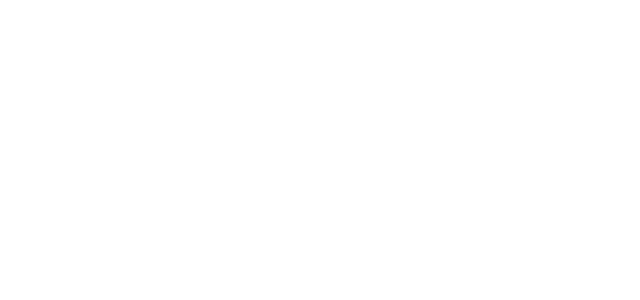
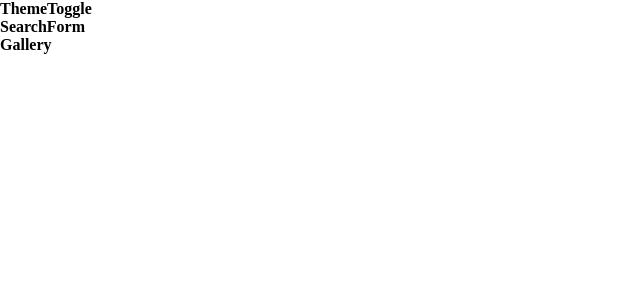
Before and after one commit to Aaliyah1699/Visual-Voyage, a React (Vite) app: page / in a window 1280 px wide. Shown: the top 300 px of the page, without its empty margins (0-640 px from the left). Built offline with nearby package versions, Linux system fonts and the light colour scheme.

Commit message:
setup components

```diff
--- a/src/App.jsx
+++ b/src/App.jsx
@@ -1,9 +1,15 @@
-/* eslint-disable no-unused-vars */
-import { useState } from 'react';
-import reactLogo from './assets/react.svg';
-import viteLogo from '/vite.svg';
-import './App.css';
+import Gallery from './Gallery';
+import SearchForm from './SearchForm';
+import ThemeToggle from './ThemeToggle';
 
-function App() {}
+const App = () => {
+    return (
+        <main>
+            <ThemeToggle />
+            <SearchForm />
+            <Gallery />
+        </main>
+    );
+};
 
 export default App;
--- /dev/null
+++ b/src/Gallery.jsx
@@ -0,0 +1,5 @@
+const Gallery = () => {
+    return <h4>Gallery</h4>;
+};
+
+export default Gallery;
--- /dev/null
+++ b/src/SearchForm.jsx
@@ -0,0 +1,5 @@
+const SearchForm = () => {
+    return <h4>SearchForm</h4>;
+};
+
+export default SearchForm;
--- /dev/null
+++ b/src/ThemeToggle.jsx
@@ -0,0 +1,5 @@
+const ThemeToggle = () => {
+    return <h4>ThemeToggle</h4>;
+};
+
+export default ThemeToggle;
```
